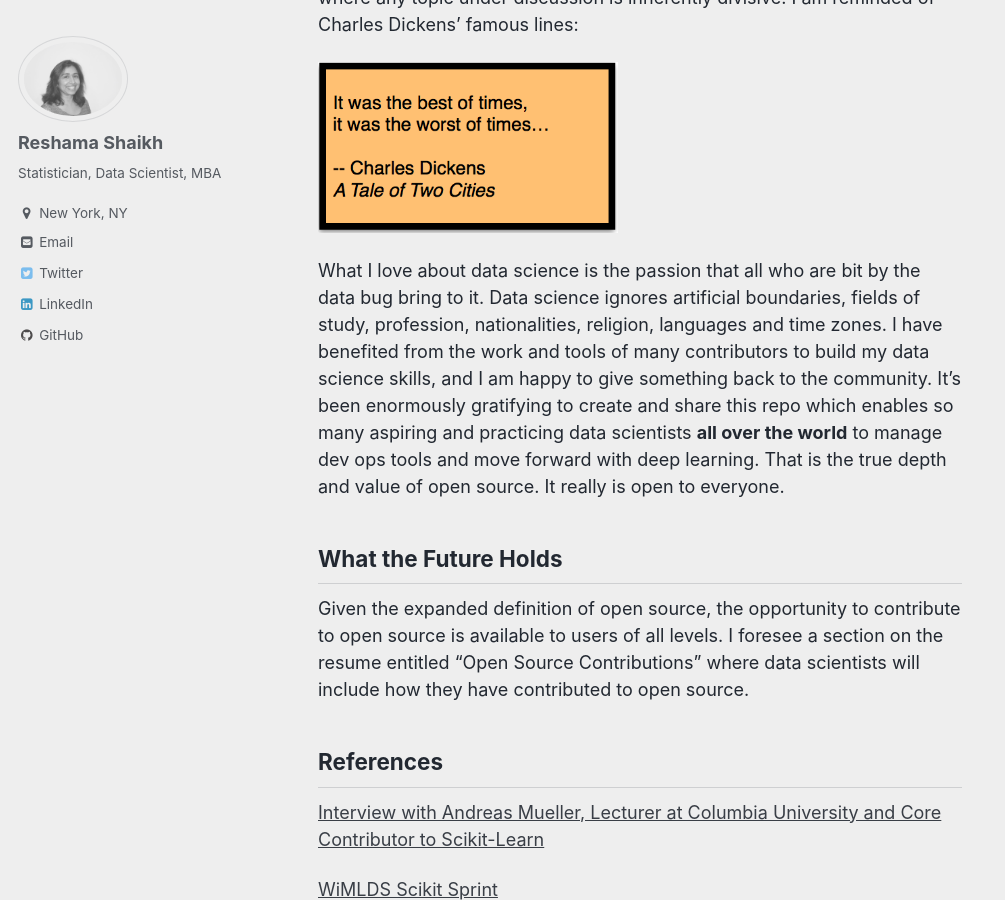
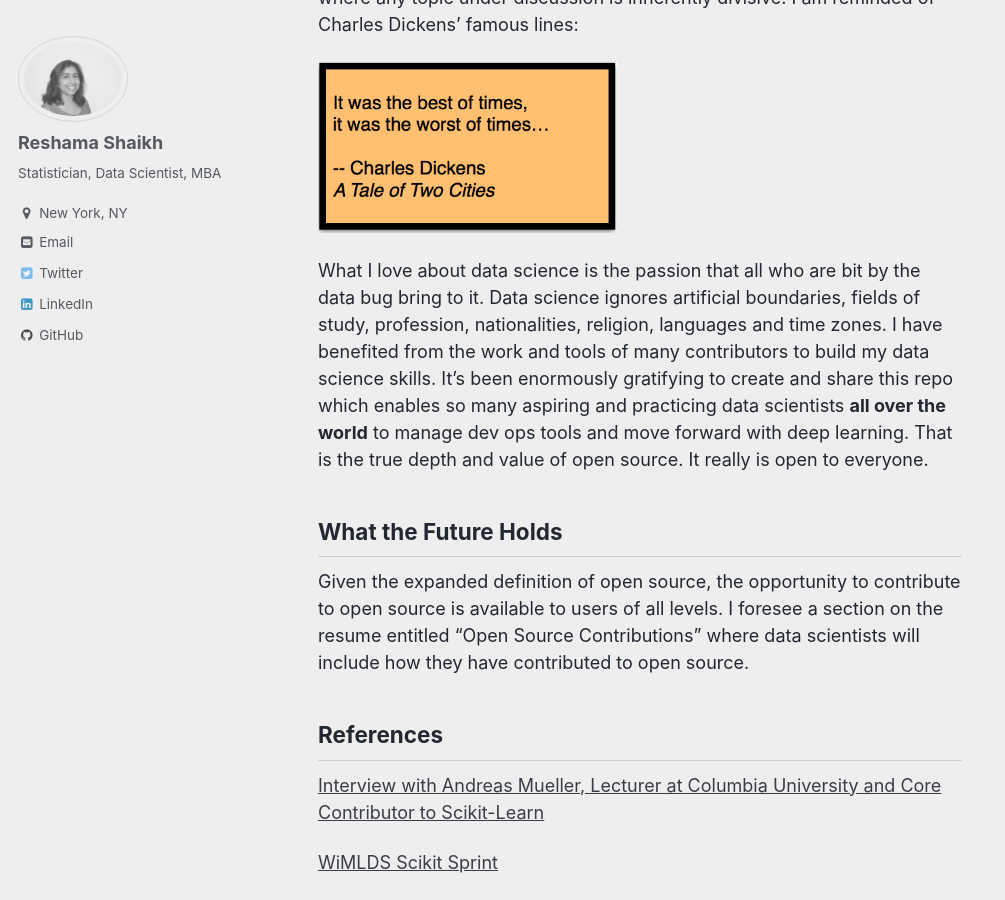
Before and after one commit to reshamas/reshamas.github.io, a Jekyll site: the page built from _posts/2018-04-07-how-i-unknowingly-contributed-to-open-source.md, in a window 1280 px wide and 900 px high, scrolled down 4379 px. Shown: the whole window, without its empty margins (0-1005 px from the left). Built offline with Jekyll 4.4.1, drawn with Linux system fonts in a browser that asks for light colours; emoji names are drawn with the system emoji font; comment, search, counter and statistics services are not loaded; some of the changed text lies outside the part shown.

Commit message:
Update 2018-04-07-how-i-unknowingly-contributed-to-open-source.md

```diff
--- a/_posts/2018-04-07-how-i-unknowingly-contributed-to-open-source.md
+++ b/_posts/2018-04-07-how-i-unknowingly-contributed-to-open-source.md
@@ -63,7 +63,7 @@
 
 ## Take 2 :clapper:
 
-[fast.ai](http://www.fast.ai) was founded by Jeremy Howard and Rachel Thomas with the goal of making deep learning (DL) accessible to the masses.  Fortunately and most importantly, the program also allows those who are interested, but not based in San Francisco, an opportunity to attend the lectures online and it makes available all course materials including an active and vibrant Discourse community (free of charge).  I learned of the [fastai International Fellowship](http://www.fast.ai/2017/09/08/international-fellowship/) (for the Fall 2017 class) though a data science connection of mine  just 2 days before the deadline to apply.  I applied and I am happy to say, I was accepted!  There were approximately 300 students attending in person and 400 International fellows participating online.
+[fast.ai](http://www.fast.ai) was founded by Jeremy Howard and Rachel Thomas with the goal of making deep learning (DL) accessible to the masses.  Fortunately and most importantly, the program also allows those who are interested, but not based in San Francisco, an opportunity to attend the lectures online and it makes available all course materials including an active and vibrant Discourse community (free of charge!).  I learned of the [fastai International Fellowship](http://www.fast.ai/2017/09/08/international-fellowship/) (for the Fall 2017 class) though a data science connection of mine  just 2 days before the deadline to apply.  I applied and I am happy to say, I was accepted!  There were approximately 300 students attending in person and 400 International fellows participating online.
 
 My personal experience in data science (both as a student and teacher) is that Dev Ops can be a barrier to entry.  Dev Ops are those skills needed to set up a workable environment even before doing any data science.  It includes skills in:  Git (version control), setting up a machine in the cloud (via AWS or Paperspace or a myriad of other options), configuration, navigating bash and editor on a terminal on the cloud machine, downloading images and transferring them to a cloud machine.  It is separate from the machine learning part.  Beginner data scientists often struggle with these dev ops skills.
 
@@ -86,7 +86,7 @@
 
 <img src="../assets/images/charles_dickens.png" align="center"  height="200" width="300" >
 
-What I love about data science is the passion that all who are bit by the data bug bring to it.  Data science ignores artificial boundaries, fields of study, profession, nationalities, religion, languages and time zones.  I have benefited from the work and tools of many contributors to build my data science skills, and I am happy to give something back to the community.  It’s been enormously gratifying to create and share this repo which enables so many aspiring and practicing data scientists **all over the world** to manage dev ops tools and move forward with deep learning.  That is the true depth and value of open source.  It really is open to everyone.
+What I love about data science is the passion that all who are bit by the data bug bring to it.  Data science ignores artificial boundaries, fields of study, profession, nationalities, religion, languages and time zones.  I have benefited from the work and tools of many contributors to build my data science skills.  It’s been enormously gratifying to create and share this repo which enables so many aspiring and practicing data scientists **all over the world** to manage dev ops tools and move forward with deep learning.  That is the true depth and value of open source.  It really is open to everyone.
 
 ## What the Future Holds
 Given the expanded definition of open source, the opportunity to contribute to open source is available to users of all levels.  I foresee a section on the resume entitled “Open Source Contributions” where data scientists will include how they have contributed to open source.
```
